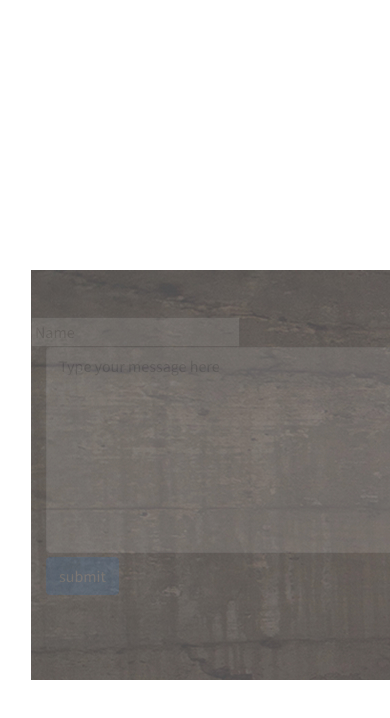
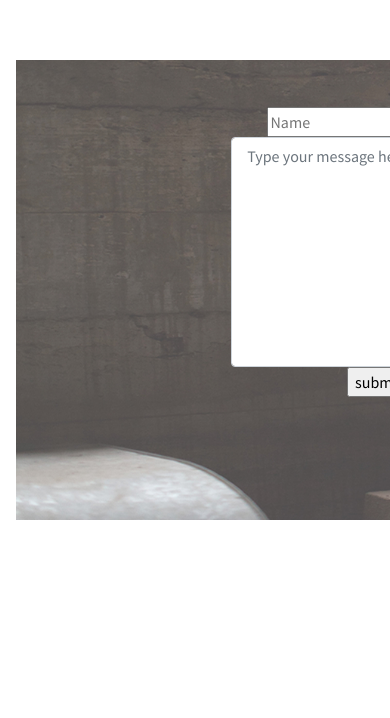
Before and after one commit to debbyne/delanistudio, a plain HTML site: page index.html in a window 390 px wide. Shown: the part 3764-4482 px from the top of the page. Drawn offline with nearby package versions, Linux system fonts and the light colour scheme.

Commit message:
add changes to layout

```diff
--- a/index.html
+++ b/index.html
@@ -116,22 +116,22 @@
         <div class="portfolio">
           <div class="row">
             <div id="img-port_1" class="col-md-3">
-              <img src="images/work4.jpg" alt="" height="260px"/>
+              <img src="images/work4.jpg" alt="" height="260px" />
               <h2 class="del1">Delani</h2>
             </div>
 
             <div id="image2" class="col-md-3">
-              <img src="images/work3.jpg" alt=""  height="260px"/>
+              <img src="images/work3.jpg" alt="" height="260px" />
               <h2 class="del2">Black</h2>
             </div>
 
             <div id="image3" class="col-md-3">
-              <img src="images/work2.jpg" alt="" height="260px"/>
+              <img src="images/work2.jpg" alt="" height="260px" />
               <h2 class="del3">Mighty</h2>
             </div>
 
             <div id="image4" class="col-md-3">
-              <img src="images/work1.jpg" alt="" height="260px"/>
+              <img src="images/work1.jpg" alt="" height="260px" />
               <h2 class="del4">Yellow</h2>
             </div>
 
@@ -140,15 +140,15 @@
               <h2 class="del5">Tool</h2>
             </div>
             <div id="image6" class="col-md-3">
-              <img src="images/work6.jpg" alt="" height="260px"/>
+              <img src="images/work6.jpg" alt="" height="260px" />
               <h2 class="del6">Burn</h2>
             </div>
             <div id="image7" class="col-md-3">
-              <img src="images/work7.jpg" alt="" height="260px"/>
+              <img src="images/work7.jpg" alt="" height="260px" />
               <h2 class="del7">work</h2>
             </div>
             <div id="image8" class="col-md-3">
-              <img src="images/work8.jpg" alt="" height="260px"/>
+              <img src="images/work8.jpg" alt="" height="260px" />
               <h2 class="del8">Test</h2>
             </div>
           </div>
@@ -159,27 +159,27 @@
           <form action="#" class="form">
             <div class="row">
               <div class="col-6">
-                <input id="name" type="text" placeholder="Name" />
+                <input
+                  id="name"
+                  type="text"
+                  class="transparent input"
+                  placeholder="Name"
+                />
               </div>
               <div class="col-6">
                 <input id="email" type="email" placeholder="email" />
               </div>
             </div>
-            <div class="col-10">
+            <div class="col-8">
               <textarea
                 class="form-control"
-                rows="8"
+                rows="9"
                 id="comment"
-                placeholder="Type your message here"
+                placeholder=" Type your message here"
               ></textarea>
             </div>
             <div class="col-6">
-              <input
-                type="submit"
-                value="submit"
-                id="button"
-                class="btn btn-primary my-1"
-              />
+              <input type="submit" value="submit" id="button" />
             </div>
           </form>
         </footer>
--- a/styles.css
+++ b/styles.css
@@ -1,10 +1,5 @@
-/* *{
-    height:100%;
-} */
-
 body {
   border: 1px solid white;
-  margin-left: 15px;
   font-family: "Source Sans Pro", sans-serif;
   max-width: 100%;
 }
@@ -82,15 +77,11 @@ body {
   display: none;
 }
 .portfolio {
-  height: 350px;
-  width: 1400px;
+  height: 380px;
+  width: 1380px;
   margin-top: 160px;
-  padding-top: 50px;
-  flex-wrap: wrap;
-  column-gap: 10px;
-  row-gap: 10px;
   padding-left: 60px;
-  padding-bottom: 30px;
+
 }
 .img-port {
   padding-right: 1px;
@@ -103,10 +94,11 @@ footer {
 }
 .foot {
   background-image: url(images/del.jpg);
-  height: 410px;
-  margin-top: 400px;
+  background-size: cover;
+  background-position: center;
+  height: 460px;
+  margin-top: 280px;
   color: white;
-
 }
 .foot h2 {
   text-align: center;
@@ -118,7 +110,7 @@ footer {
   padding-bottom: 30px;
   color: black;
 }
-.comment{
+.comment {
   opacity: 0.9;
   background-color: transparent;
 }
@@ -131,19 +123,37 @@ footer {
 .del7,
 .del8 {
   display: none;
-  color: black;
+  color: white;
   position: absolute;
-  background-color: rgba(255, 255, 255, 0.5);
-  padding: 150px 150px;
+  padding: 100px 100px;
+  margin: 19px 19px;
+  margin-bottom: 19px;
   top: 0;
+  border: 4px solid white;
 }
-.col-10{
-  opacity: 0.1;
+.row {
+  display: flex;
+  justify-content: space-evenly;
+}
+.col-8 {
+  background-color: rgba(0, 0, 0, 0);
+  color: aliceblue;
+  margin-left: 200px;
+}
+/* .col-6 {
+  background-color: rgba(0, 0, 0, 0);
+  color: aliceblue;
+         ;
+
+
+} */
+.transparent-input {
+  background-color: rgba(0, 0, 0, 0);
+  color: aliceblue;
+}
+:-webkit-input-placeholder {
   color: white;
 }
-.col-6{
-  opacity: 0.1;
-  color: white;
-  display: flex;
-  justify-content: 5px;
+.col-md-3{
+
 }
```
